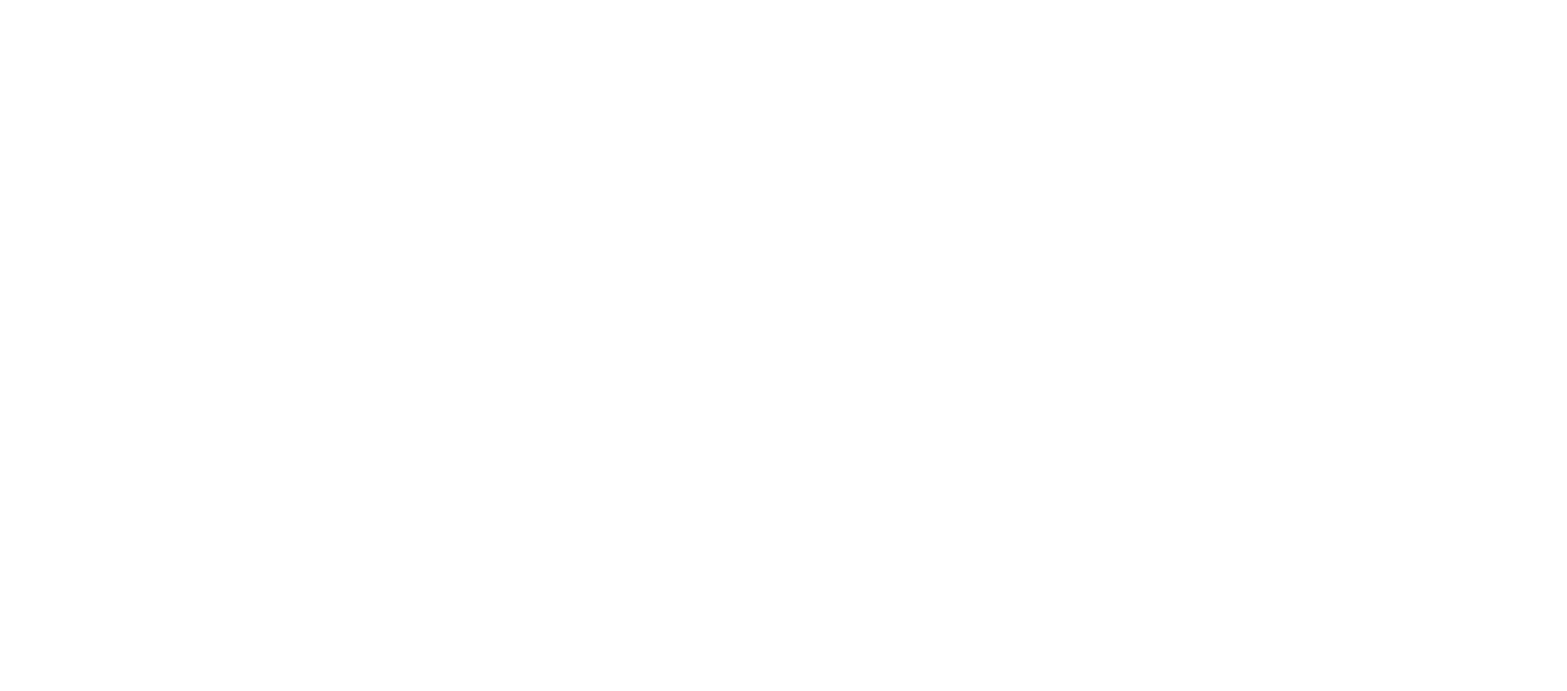
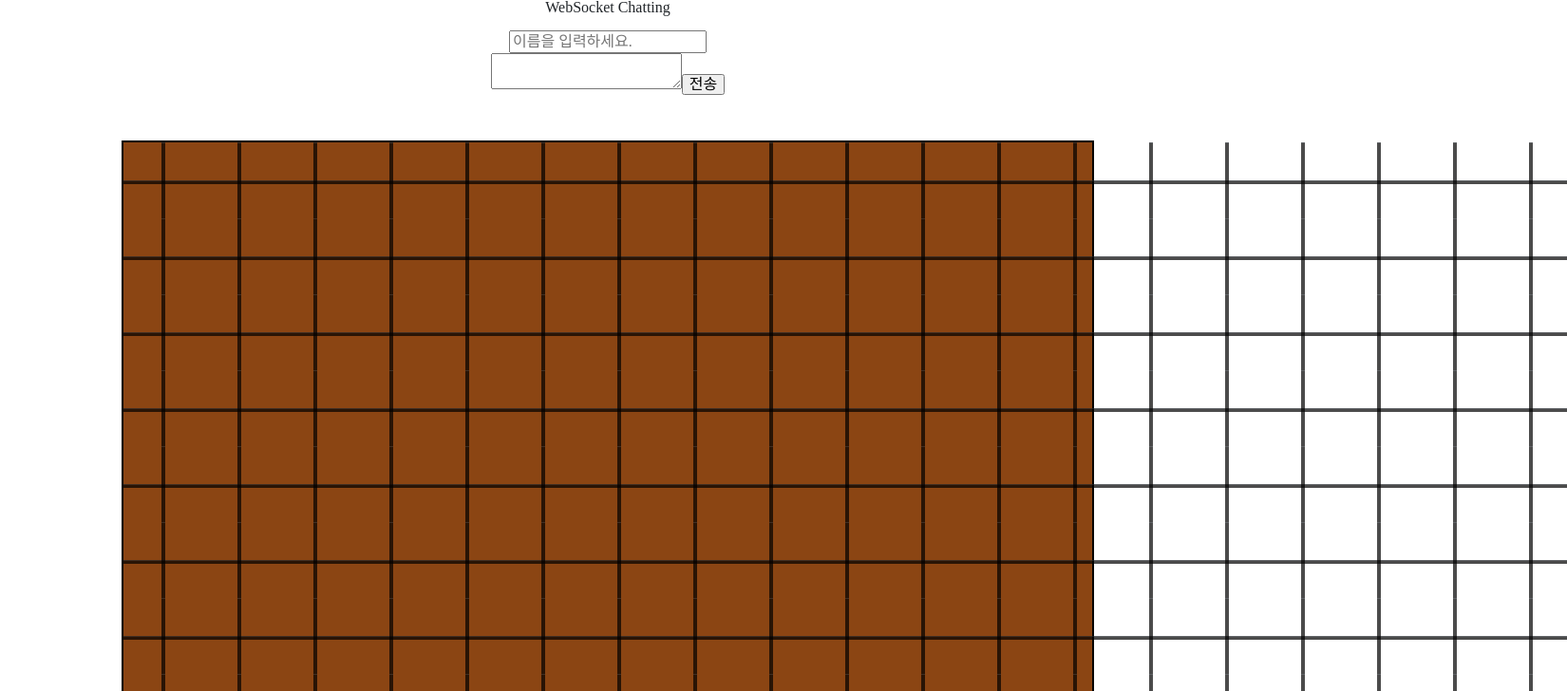
Before and after one commit to ezjing/omok_land, a React (Create React App) app in the folder src/main/omok_land_react/: page / in a window 1280 px wide. Before the commit this address had no page. Shown: the top 728 px of the page at 95% size, 1650 px wide, since content can reach past the window. Built offline with nearby package versions, Linux system fonts and the light colour scheme.

Commit message:
오목판

```diff
--- a/src/main/omok_land_react/src/App.js
+++ b/src/main/omok_land_react/src/App.js
@@ -1,24 +1,15 @@
 import logo from './logo.svg';
 import './App.css';
 import Chat from "./component/Chat";
-import Main from "./component/main/Main";
 import Pan from "./component/Pan";
-import {BrowserRouter, Route, Routes} from "react-router-dom";
-import Timer from "./component/main/Timer";
 
 function App() {
-    return (
-        <div className="App">
-            <BrowserRouter>
-                <Routes>
-                    <Route path={'/main'} element={<Main/>}/>
-                    {/*<Route path={'/playground'} element={<Playground/>}/>*/}
-                    <Route path={'/timer'} element={<Timer/>}/>
-                </Routes>
-            </BrowserRouter>
-            {/*<Pan/>*/}
-        </div>
-    );
+  return (
+    <div className="App">
+      <Chat></Chat>
+    <Pan/>
+    </div>
+  );
 }
 
 export default App;
--- a/src/main/omok_land_react/src/component/Pan.js
+++ b/src/main/omok_land_react/src/component/Pan.js
@@ -1,42 +1,33 @@
 import React, {useState} from 'react';
 import {Grid} from "@mui/material";
 import './pan.css';
+import './omok.css';
 
 
 function Pan() {
+
+    const clickHandler = (row, col) => {
+        alert(`클릭 ${row} : ${col}`)
+    }
+
     return (
-        // <div>
-        //     <div>
-        //         <div className={'d-flex align-items-center'}><hr/></div>
-        //         <div className={'box'} style={{display: 'inline'}}>2</div>
-        //         <div className={'box'} style={{display: 'inline'}}>3</div>
-        //     </div>
-        //     <div>
-        //         <div className={'box'} style={{display: 'inline'}}>1</div>
-        //         <div className={'box'} style={{display: 'inline'}}>2</div>
-        //         <div className={'box'} style={{display: 'inline'}}>3</div>
-        //     </div>
-        //     <div>
-        //         <div className={'box'} style={{display: 'inline'}}>1</div>
-        //         <div className={'box'} style={{display: 'inline'}}>2</div>
-        //         <div className={'box'} style={{display: 'inline'}}>3</div>
-        //     </div>
-        // </div>
-
-
-        // <div className={'border border-warning border-2 m-0'} style={{width: '200px', height: '200px'}}>
-        //     <hr className={''}/>
-        //     {/*<hr className={'text-danger border border-3 border-danger'} style={{lineHeight : '100px'}}/>*/}
-        //     {/*<hr className={'text-primary'} style={{transform: 'rotate( 90deg )'}}/>*/}
-        // </div>
-        <div>
-            <div className="cross-container">
-                <hr className="horizontal-line my-0"/>
-                <hr className="vertical-line my-0"/>
+        <div className={'mx-auto my-5'} style={{width : '80%'}}>
+            <div className="omok-board">
+                {/*기본 19칸 15칸으로 변경하면 css도 바꿔줘야함*/}
+                {Array.from({length: 19}, (_, rowIndex) => (
+                    <div key={rowIndex}>
+                        {Array.from({length: 19}, (_, colIndex) => (
+                            <div style={{cursor : 'pointer'}} key={colIndex} onClick={() => {clickHandler(rowIndex, colIndex)}}>
+                                <div className="cross-container">
+                                    <hr className="horizontal-line my-0"/>
+                                    <hr className="vertical-line my-0"/>
+                                </div>
+                            </div>
+                        ))}
+                    </div>
+                ))}
             </div>
-
         </div>
-
     );
 }
 
--- /dev/null
+++ b/src/main/omok_land_react/src/component/omok.css
@@ -0,0 +1,35 @@
+.omok-board {
+    background-color: #8B4513; /* 나무색 */
+    height: 95rem;
+    display: grid;
+    grid-template-columns: repeat(19, 1fr);
+    grid-template-rows: repeat(19, 1fr);
+    border: 2px solid #000; /* 검은색 테두리 */
+}
+
+.target:hover {
+    position: absolute;
+    width: 50px;
+    height: 50px;
+    background-color: #000; /* 검은색 돌 */
+    border: 2px solid #000; /* 검은색 테두리 */
+    border-radius: 50%;
+}
+
+.white-stone {
+    width: 20px;
+    height: 20px;
+    background-color: #fff; /* 흰색 돌 */
+    border: 2px solid #000; /* 검은색 테두리 */
+    border-radius: 50%;
+    margin: auto;
+}
+
+.black-stone {
+    width: 20px;
+    height: 20px;
+    background-color: #000; /* 검은색 돌 */
+    border: 2px solid #000; /* 검은색 테두리 */
+    border-radius: 50%;
+    margin: auto;
+}
--- a/src/main/omok_land_react/src/component/pan.css
+++ b/src/main/omok_land_react/src/component/pan.css
@@ -1,6 +1,6 @@
 .cross-container {
-    width: 200px;
-    height: 200px;
+    width: 5rem;
+    height: 5rem;
     position: relative;
 }
 
```
Also changed, not shown: src/main/omok_land_react/src/component/Omok.js (added, +60 -0 lines).
